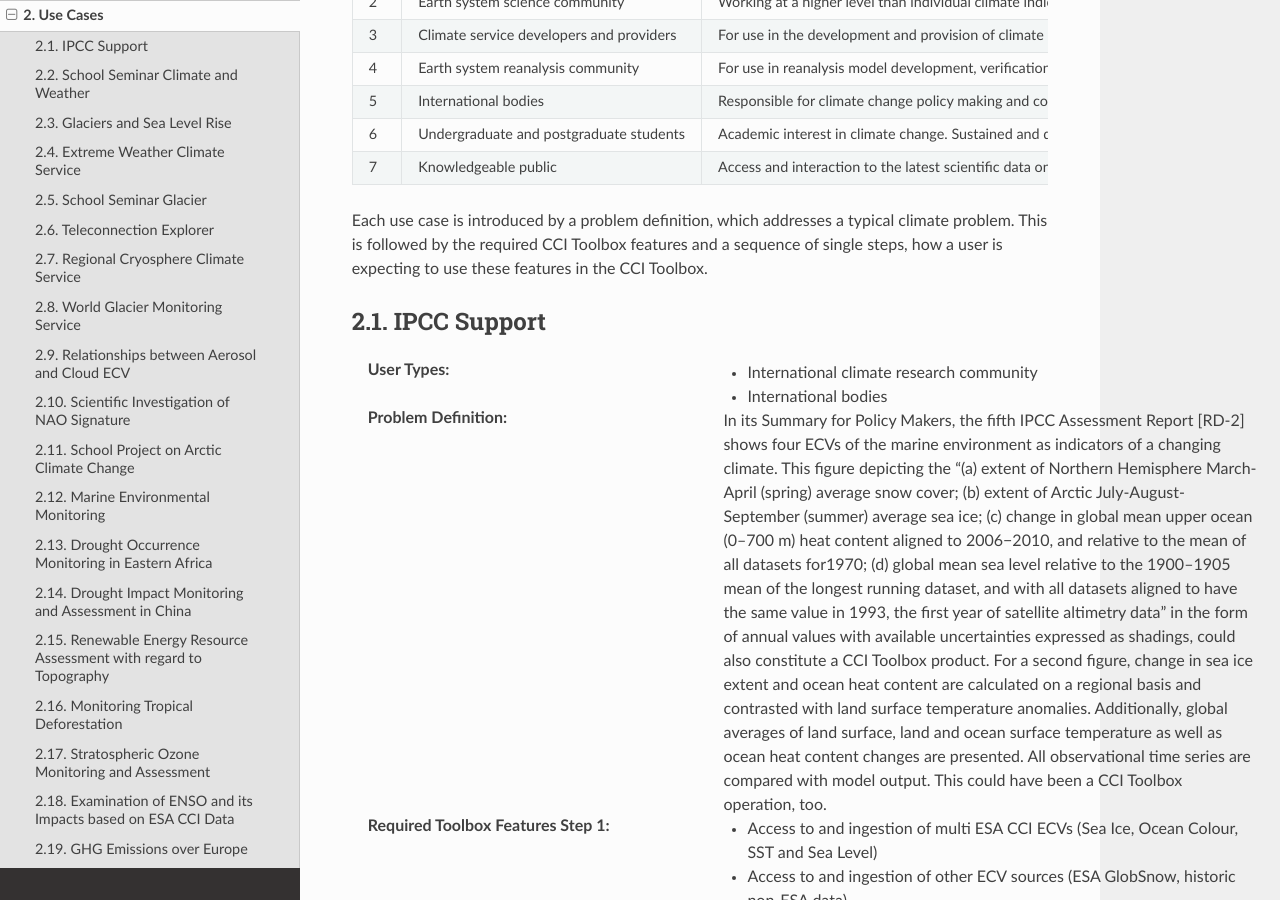
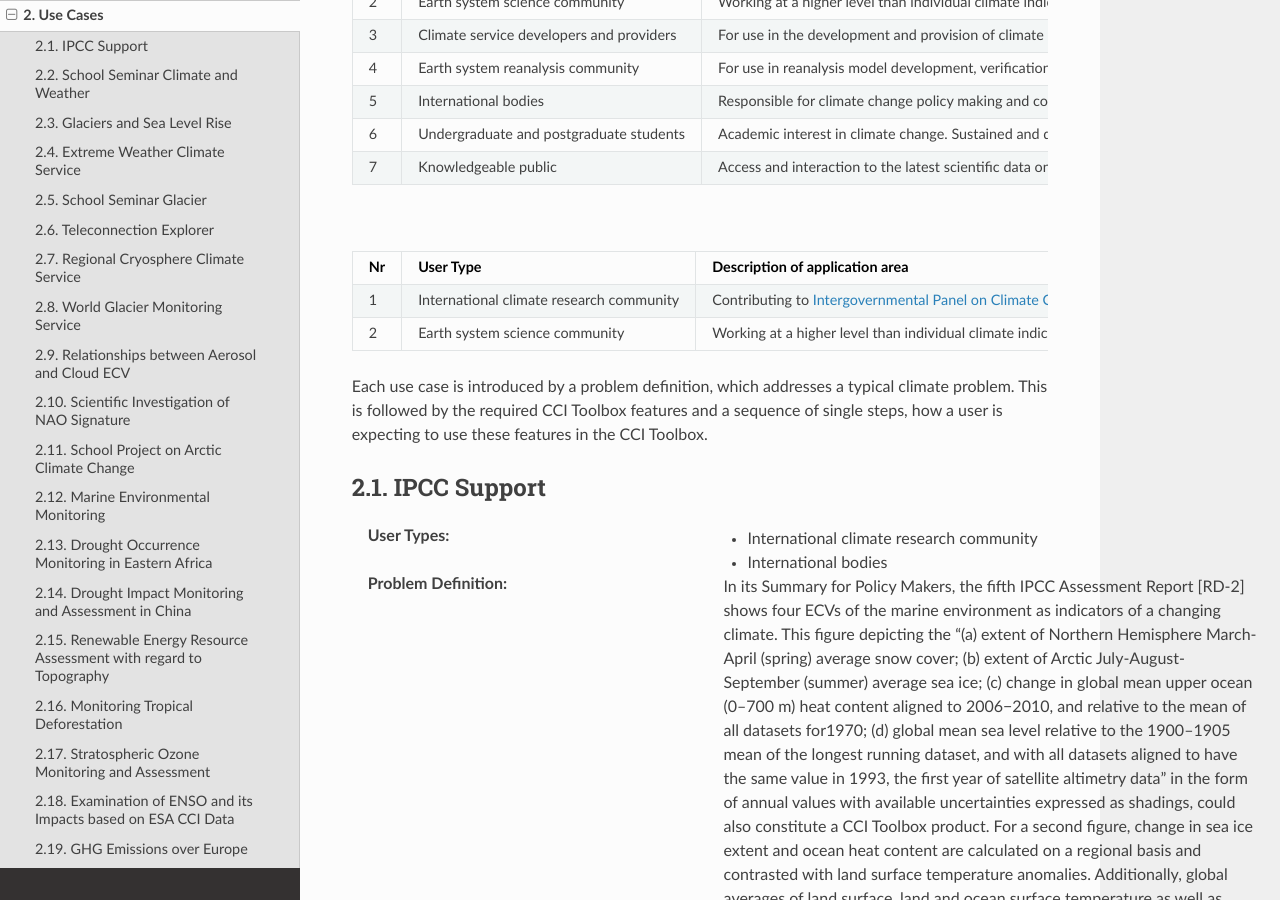
Before and after one commit to CCI-Tools/cate, a Sphinx documentation site: the page built from doc/source/use_cases.rst, in a window 1280 px wide and 900 px high, scrolled down 798 px. Built offline with Sphinx 7.4.7 and the Read the Docs theme 2.0.0, drawn with Linux system fonts in a browser that asks for light colours; pages that are not in the unit, such as notebooks, are missing from menus.

Commit message:
Update use_cases.rst

```diff
--- a/doc/source/use_cases.rst
+++ b/doc/source/use_cases.rst
@@ -78,6 +78,37 @@ see :numref:`user_types`.
    6    Undergraduate and postgraduate students      Academic interest in climate change. Sustained and dedicated actions to generate and disseminate a substantial volume of effective communication and educational materials on the specific subject of Earth Observation and Climate Change to a wider audience are required by the Agency. The CCI Toolbox shall support this endeavour.
    7    Knowledgeable public                         Access and interaction to the latest scientific data on climate change.
    ==== ============================================ ===============================
+
+.. table:: User Types 3
+
+   +----+-----------------------+---------------------------------------------------------------+
+   | Nr | User Type             | Description of application area                               |
+   +====+=======================+===============================================================+
+   | 1  | International climate | Contributing to `Intergovernmental Panel on Climate Change`_  |
+   |    | research community    | (IPCC) scientific assessments, including climate model        |
+   |    |                       | development, verification and data-assimilation, and          |
+   |    |                       | scientists performing research on climate change monitoring,  |
+   |    |                       | detection, attribution and mitigation. This includes (but is  |
+   |    |                       | not limited to) the `CCI Climate Modelling User Group`_       |
+   |    |                       | (CMUG) and the Climate Research Groups (CRG) within each CCI  |
+   |    |                       | ECV project.                                                  |
+   +----+-----------------------+---------------------------------------------------------------+
+   | 2  | Earth system science  | Working at a higher level than individual climate indicators, |
+   |    | community             | interested in Earth processes, interactions and feedbacks     |
+   |    |                       | involving a fusion of theory, observations and models to      |
+   |    |                       | which ECVs can play a role.                                   |
+   |    |                       | This community includes, but is not exclusive to, those       |
+   |    |                       | interested in`WCRP Grand ScienceChallenges`_ , major science  |
+   |    |                       | themes, climate system integrative approaches, global change  |
+   |    |                       | and socio-economic impact of climate change.                  |
+   |    |                       | Example potential users include the vegetation modellers, the |
+   |    |                       | `Coupled Model Intercomparison Project`_ (CMIP), and the      |
+   |    |                       | `Coupled Carbon Cycle Climate Intercomparison Project`_       |
+   |    |                       | (C4MIP).                                                      |
+   +----+-----------------------+---------------------------------------------------------------+
+
+
+
 
 
 Each use case is introduced by a problem definition, which addresses a typical climate problem.
```
